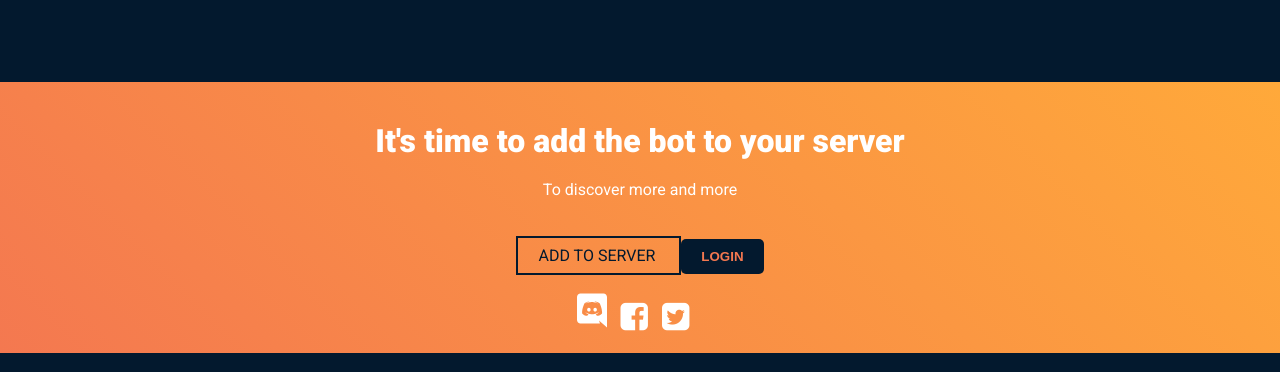
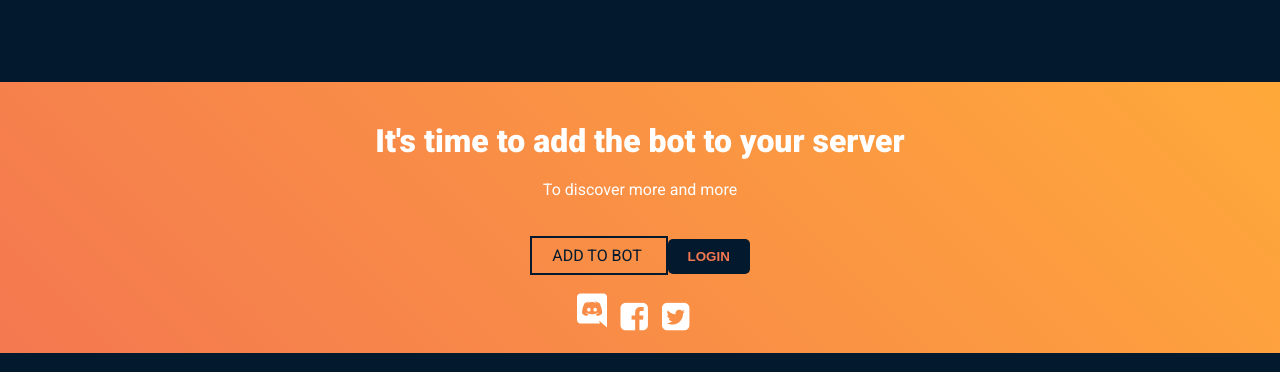
Before and after one commit to saudamar3/PL1-BOT, a plain HTML site: page index.html in a window 1280 px wide. Shown: the part 1904-2276 px from the top of the page. Drawn offline with Linux system fonts and the light colour scheme.

Commit message:
Update index.html

```diff
--- a/index.html
+++ b/index.html
@@ -26,7 +26,7 @@
       <p class="hero-description">
         It's time to add the fastest and most special bot ever !
       </p>
-    <a href="https://example.com" class="hero-btn">
+    <a href="https://discord.gg/TeFSDdRq" class="hero-btn">
   Add to server
 </a>
     </header>
@@ -177,8 +177,8 @@
         To discover more and more
 
       </p>
-<a href="https://example.com" class="s-m-btn">
-  ADD TO SERVER
+<a href="https://discord.gg/TeFSDdRq" class="s-m-btn">
+  ADD TO BOT
 </a>
         <button class="s-m-btn-2">
           LOGIN
```
